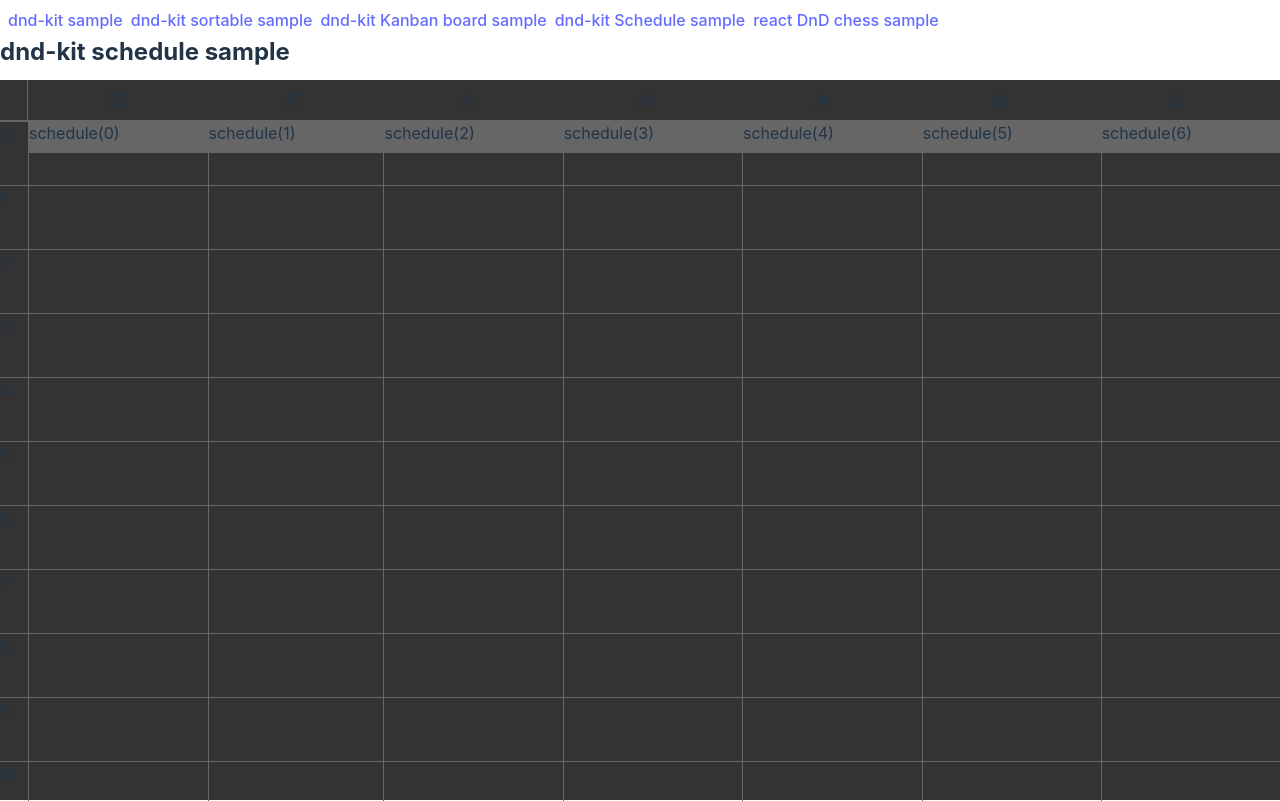
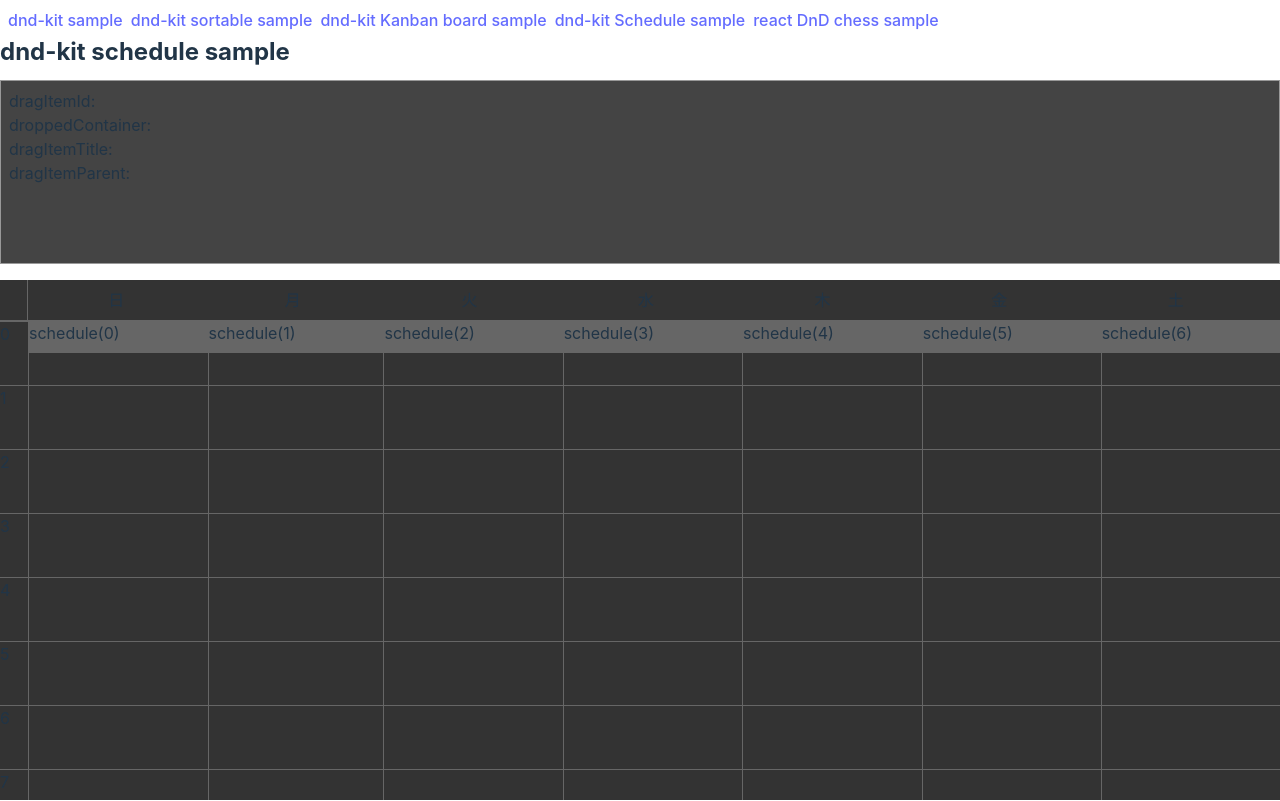
Before and after one commit to y-uchiida/react_dragdrop_sample, a React (Vite) app: page /dnd-kit-schedule-sample in a window 1280 px wide. Built offline with nearby package versions, Linux system fonts and the light colour scheme.

Commit message:
implement Dnd information box in schedule app

```diff
--- a/src/components/dnd-kit/schedule-sample/DndSchedule.tsx
+++ b/src/components/dnd-kit/schedule-sample/DndSchedule.tsx
@@ -1,11 +1,11 @@
 import { Spacer } from './atoms/Spacer'
-import { DndContext, DragOverlay } from '@dnd-kit/core';
+import { DndContext, DragOverlay, UniqueIdentifier } from '@dnd-kit/core';
 import {
 	restrictToVerticalAxis,
 	createSnapModifier,
 	restrictToWindowEdges,
 } from '@dnd-kit/modifiers';
-import { CSSProperties } from 'react';
+import { CSSProperties, useState } from 'react';
 import { ScheduleGridLane } from './ScheduleGridLane';
 import { ScheduleGutter } from './ScheduleGutter';
 import { ScheduleHeader } from './ScheduleHeader';
@@ -16,7 +16,7 @@ const snapToGridModifier = createSnapModifier(gridSize);
 const scheduleWrapperStyle: CSSProperties = {
 	background: '#333',
 	width: '100%',
-	height: 'calc(100vh - 80px)',
+	height: 'calc(100vh - 280px)',
 }
 
 const scheduleGridStyle: CSSProperties = {
@@ -25,14 +25,46 @@ const scheduleGridStyle: CSSProperties = {
 	flexDirection: 'row',
 	width: '100%',
 	overflowY: 'scroll',
-	height: 'calc(100vh - 120px)'
+	height: 'calc(100vh - 321px)'
+}
+
+const dndInfoBoxStyle = {
+	height: 184,
+	marginBottom: 16,
+	background: '#444',
+	border: '1px solid #999',
+	padding: 8
 }
 
 export const DndSchedule = () => {
+
+	const [droppedContainer, setDroppedContainer] = useState<UniqueIdentifier | undefined>();
+	const [dragItemId, setDragItemId] = useState<string | undefined>();
+	const [dragItemTitle, setDragItemTitle] = useState<string | undefined>();
+	const [dragItemParent, setDragItemParent] = useState<string | undefined>();
+
 	return (
 		<DndContext
 			modifiers={[snapToGridModifier]}
+
+			/* ドラッグのたびに発火するするイベントのハンドラ */
+			onDragMove={(e) => {
+				setDroppedContainer(e.over?.id);
+				setDragItemId(e.active.data.current?.uid);
+				setDragItemTitle(e.active.data.current?.title);
+				setDragItemParent(e.active.data.current?.parent);
+			}}
+
+
+			/* ドラッグ終了時のイベントハンドラ */
+			onDragEnd={(e) => { }}
 		>
+			<div style={dndInfoBoxStyle}>
+				<p>dragItemId: {dragItemId?.toString()}</p>
+				<p>droppedContainer: {droppedContainer?.toString()}</p>
+				<p>dragItemTitle: {dragItemTitle?.toString()}</p>
+				<p>dragItemParent: {dragItemParent?.toString()}</p>
+			</div>
 			<div style={scheduleWrapperStyle}>
 				<ScheduleHeader />
 				<div style={scheduleGridStyle}>
```
